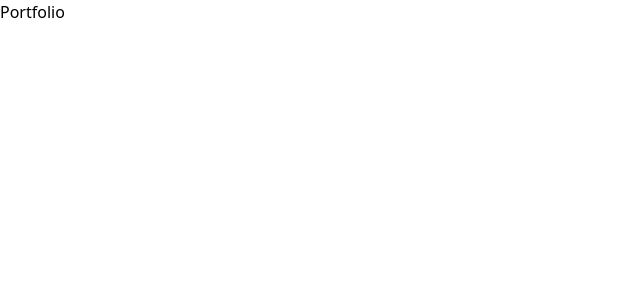
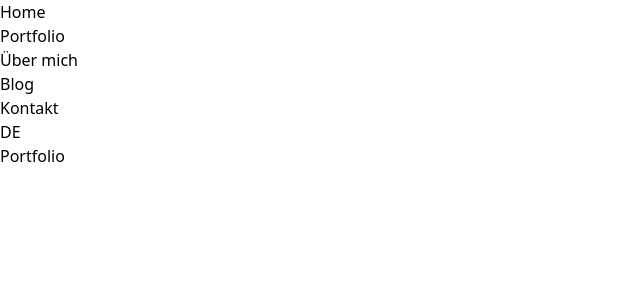
Before and after one commit to p-harting/portfolio, a Next.js app: page / in a window 1280 px wide. Shown: the top 300 px of the page, without its empty margins (0-640 px from the left). Built offline with nearby package versions, Linux system fonts and the light colour scheme.

Commit message:
Add root folder, create basic Navbar component and add it to root layout

```diff
--- /dev/null
+++ b/app/(root)/layout.tsx
@@ -0,0 +1,19 @@
+import "@/app/globals.css";
+import Navbar from "@/components/Navbar";
+
+export default function RootLayout({
+  children,
+}: Readonly<{
+  children: React.ReactNode;
+}>) {
+  return (
+    <html lang="de">
+      <header>
+        <Navbar />
+      </header>
+      <body>
+        {children}
+      </body>
+    </html>
+  );
+}
--- /dev/null
+++ b/components/Navbar.tsx
@@ -0,0 +1,18 @@
+export default function Navbar() {
+    return (
+        <nav>
+            <div>
+                <ul>
+                    <li>Home</li>
+                    <li>Portfolio</li>
+                    <li>Über mich</li>
+                    <li>Blog</li>
+                    <li>Kontakt</li>
+                </ul>
+            </div>
+            <div>
+                <p>DE</p>
+            </div>
+        </nav>
+    )
+}
```
Also changed, not shown: app/(root)/page.tsx (renamed from app/page.tsx).
